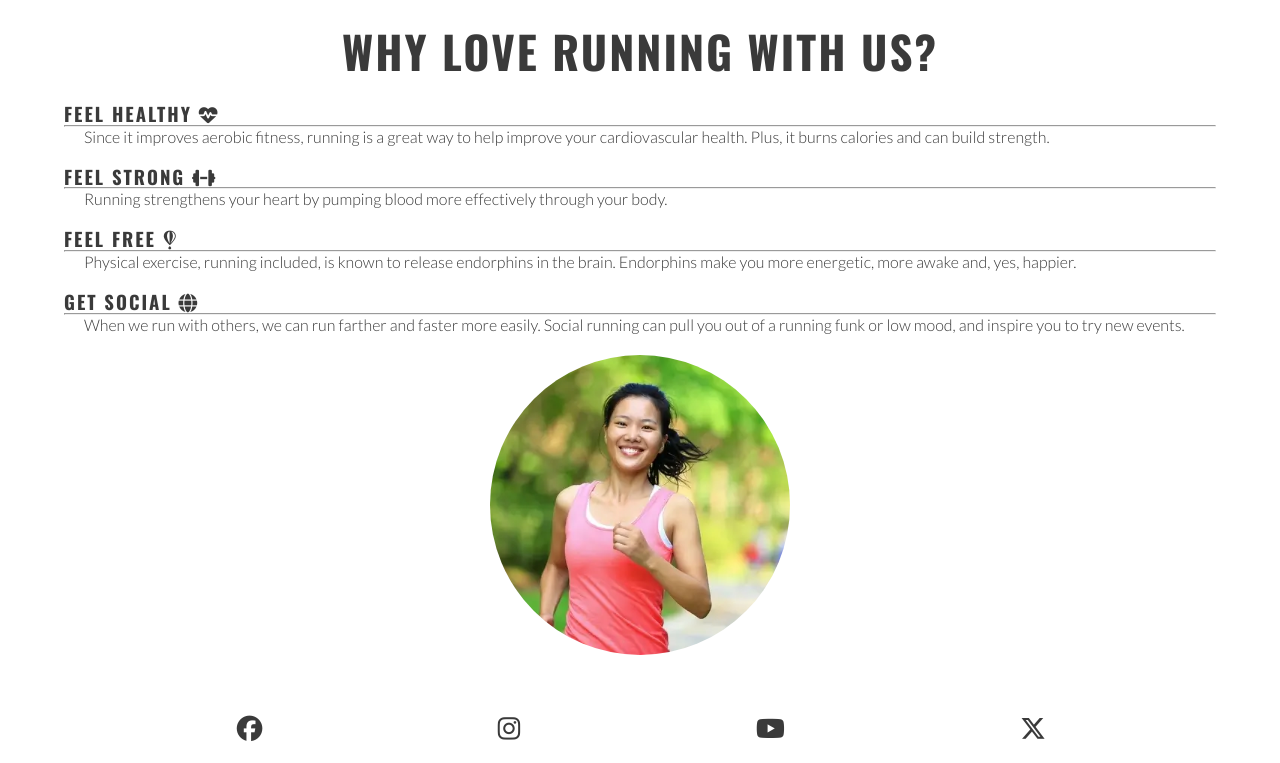
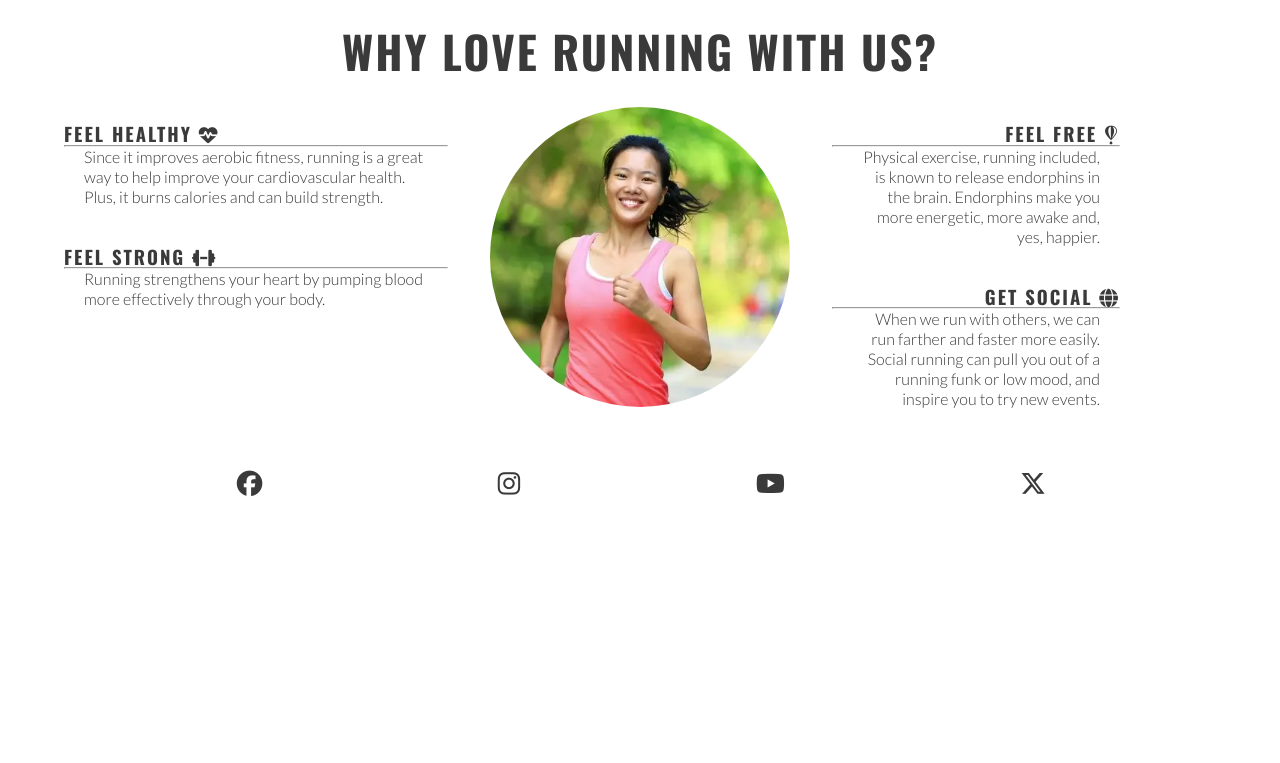
Before and after one commit to Drekkg/love-running, a plain HTML site: page index.html in a window 1280 px wide. Shown: the part 681-1444 px from the top of the page. After the commit the page ends 1199 px from the top, so only its background shows below. Drawn offline with nearby package versions, Linux system fonts and the light colour scheme.

Commit message:
adds omage for benefits responsiveness large screens

```diff
--- a/assets/css/style.css
+++ b/assets/css/style.css
@@ -1,5 +1,5 @@
 /* google fonts */
-@import url('https://fonts.googleapis.com/css2?family=Lato:wght@300&family=Oswald:wght@200;300;400;500;600;700&display=swap');
+@import url("https://fonts.googleapis.com/css2?family=Lato:wght@300&family=Oswald:wght@200;300;400;500;600;700&display=swap");
 
 /* Asterisk wildcard seĺector to override default styles */
 
@@ -7,7 +7,6 @@
   margin: 0;
   padding: 0;
   box-sizing: border-box;
-
 }
 
 /* General styles */
@@ -18,18 +17,19 @@ body {
   flex-direction: column;
   /* generic project styles */
   color: #3a3a3a;
-    font-family: 'Lato', sans-serif;
-
+  font-family: "Lato", sans-serif;
 }
 
-h1, h2, h3 {
-    font-family: 'Oswald', sans-serif;
+h1,
+h2,
+h3 {
+  font-family: "Oswald", sans-serif;
   text-transform: uppercase;
   letter-spacing: 2px;
-    color:#3a3a3a
+  color: #3a3a3a;
 }
 #cover-text {
-    background-color: rgba(241, 109, 107, .7);
+  background-color: rgba(241, 109, 107, 0.7);
   position: absolute;
   font-size: 130%;
   bottom: 30px;
@@ -38,10 +38,10 @@ h1, h2, h3 {
   padding-top: 40px;
   padding-left: 10px;
 }
-#cover-text > h2, #cover-text > h3 {
+#cover-text > h2,
+#cover-text > h3 {
   color: #ffffff;
 }
-
 
 #menu {
   letter-spacing: 4px;
@@ -66,12 +66,11 @@ nav {
   box-shadow: 0 2px 2px #3a3a3a;
   display: none;
   top: 100%;
-
 }
 
 /* nav toggle*/
 
-#nav-toggle:checked~nav {
+#nav-toggle:checked ~ nav {
   display: block;
 }
 
@@ -101,10 +100,8 @@ header a {
   color: #252525;
 }
 
-
 /* main content */
 main {
-
   /* make main element take up any surplus space and push the footer down */
   flex: 1 0 auto;
   margin-top: 47px;
@@ -118,13 +115,11 @@ main {
   position: relative;
 }
 
-
 /* reasons and benefits */
 #reasons {
   width: 90%;
   margin: 20px auto;
 }
-
 
 #reasons > h2 {
   font-size: 280%;
@@ -132,23 +127,18 @@ text-align: center;
   margin-bottom: 20px;
 }
 
-
-#benefits-physical > div, #benefits-mental > div {
+#benefits-physical > div,
+#benefits-mental > div {
   margin: 20px 0;
   line-height: 20px;
 }
-
 
 #benefits > hr {
   border-top: 1px solid #3a3a3a;
 }
 
-
-
-
 #benefits p {
   padding: 0 20px;
-
 }
 
 #circle-cover-bg {
@@ -165,7 +155,6 @@ margin-bottom: 20px;
   display: flex;
   align-items: center;
   justify-content: center;
-
 }
 
 /* footer */
@@ -186,14 +175,12 @@ margin-bottom: 20px;
 /* media query for bigger screens */
 
 @media screen and (min-width: 768px) {
-
   nav {
     display: block;
     position: relative;
     box-shadow: none;
     width: fit-content;
     padding-right: 1rem;
-
   }
   #menu {
     display: flex;
@@ -219,12 +206,56 @@ main {
     width: 300px;
     right: 50px;
   }
-
+  /* benefits image */
+  #benefits-physical,
+  #benefits-mental {
+    display: flex;
+    flex-direction: column;
+    width: 100;
+  }
+  #benefits-mental > div,
+  #benefits-phsyical > div {
+    width: 75%;
+  }
+  #benefits-mental > div {
+    text-align: end;
+    align-self: flex-end;
+  }
 }
 /* large devices*/
 @media screen and (min-width: 992px) {
-
   #menu a:hover {
     border-bottom: 1px solid #3a3a3a;
   }
 }
+/* larger screeens*/
+@media screen and (min-width: 1200px) {
+  /* Reasons section */
+
+
+    /* Reasons section */
+    #benefits {
+        display: flex;
+        flex-direction: row;
+    }
+
+    #benefits > div {
+        flex: 1;
+    }
+
+    #benefits-image {
+        order: 0
+    }
+
+    #benefits-mental {
+        order: 1;
+    }
+
+    #benefits-mental > div {
+        align-self: flex-start;
+    }
+
+    #benefits-physical > div {
+        align-self: flex-end;
+    }
+}
```
Also changed, not shown: index.html (+3 -3 lines). Lines whose indentation alone changed are shown as unchanged.
